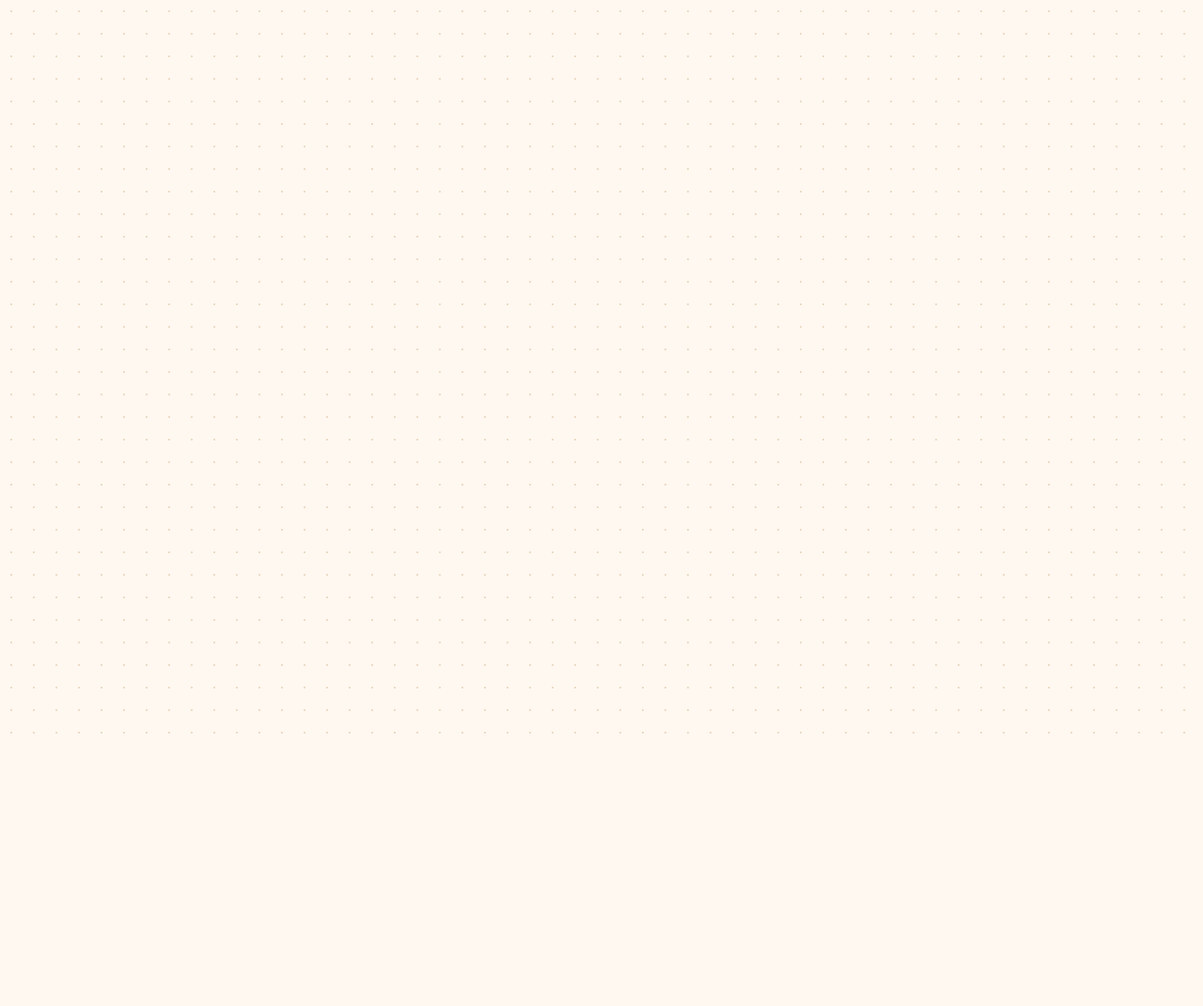
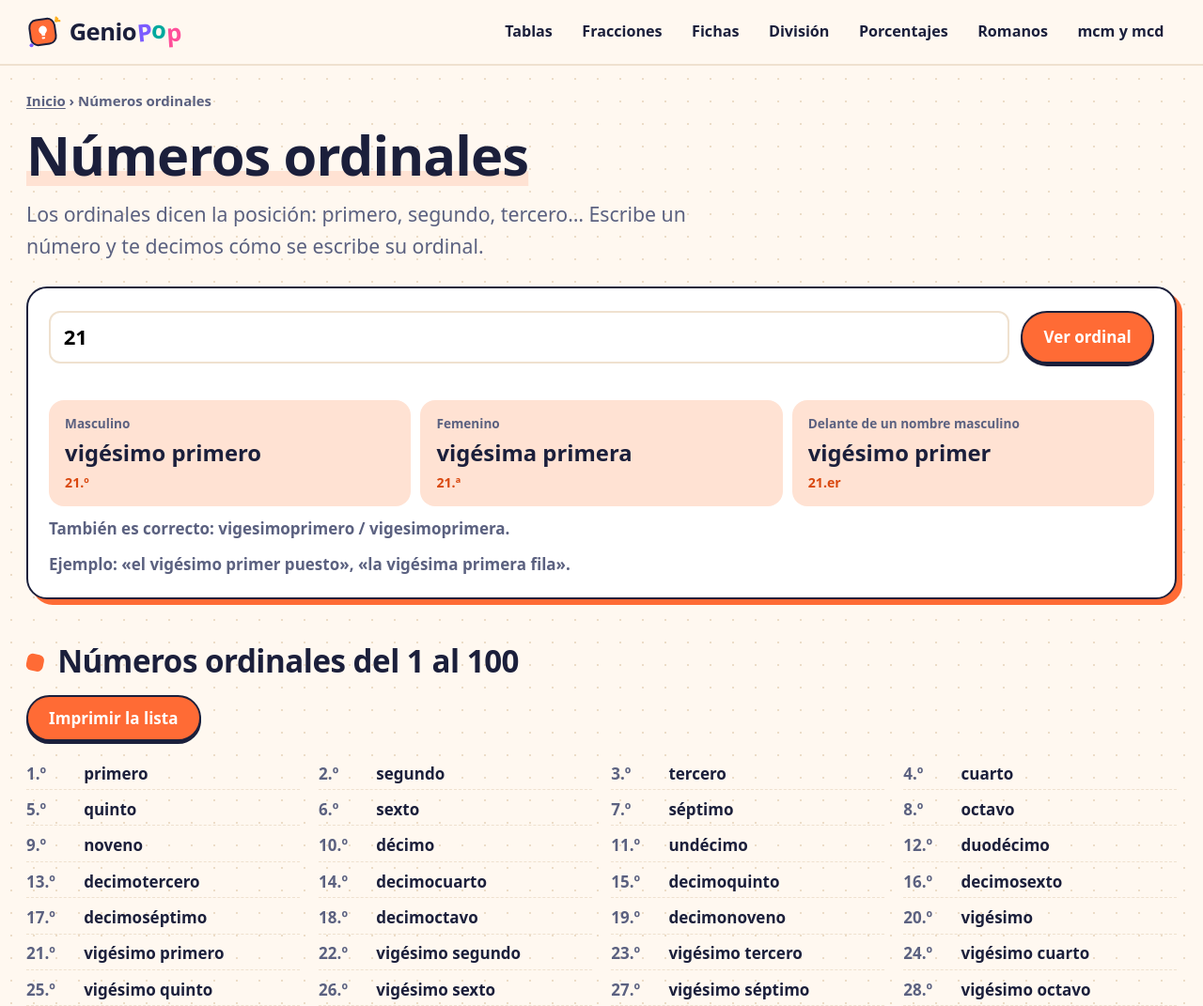
Before and after one commit to alexanderklimin/geniopop, an Astro site: page /es/numeros-ordinales in a window 1280 px wide. Before the commit this address had no page. Shown: the top 1071 px of the page at 94% size. Before the commit the page ends 800 px from the top, so only its background shows below. Built offline with nearby package versions, Linux system fonts and the light colour scheme; Astro itself is replaced by a stand-in of ours.

Commit message:
es: ordinal numbers page with RAE-correct converter
Co-Authored-By: Claude Opus 5.5 <noreply@anthropic.com>

```diff
--- a/src/data/home.js
+++ b/src/data/home.js
@@ -31,7 +31,7 @@ export const HOME = {
       { c: 'tablas', icon: 'grid', title: 'Tablas', links: [['Tablas del 1 al 12', '/es/tablas-de-multiplicar/'], ['Tabla pitagórica', '/es/tabla-pitagorica/'], ['Tabla del 7', '/es/tablas-de-multiplicar/tabla-del-7/'], ['Tabla del 8', '/es/tablas-de-multiplicar/tabla-del-8/'], ['Tabla del 9', '/es/tablas-de-multiplicar/tabla-del-9/']] },
       { c: 'fracciones', icon: 'pizza', title: 'Fracciones', links: [['Qué son las fracciones', '/es/fracciones/'], ['Calculadora', '/es/fracciones/calculadora-de-fracciones/'], ['Suma', '/es/fracciones/suma-de-fracciones/'], ['Resta', '/es/fracciones/resta-de-fracciones/'], ['Multiplicación', '/es/fracciones/multiplicacion-de-fracciones/'], ['División', '/es/fracciones/division-de-fracciones/'], ['Equivalentes', '/es/fracciones/fracciones-equivalentes/'], ['Simplificar', '/es/fracciones/simplificar-fracciones/']] },
       { c: 'calc', icon: 'calc', title: 'Operaciones', links: [['Sumas y restas llevando', '/es/sumas-y-restas-llevando/'], ['Multiplicaciones', '/es/multiplicaciones/'], ['División', '/es/division/'], ['Operaciones combinadas', '/es/operaciones-combinadas/'], ['Potencias', '/es/potencias/'], ['Raíz cuadrada', '/es/raiz-cuadrada/']] },
-      { c: 'calc', icon: 'percent', title: 'Calculadoras', links: [['Porcentajes', '/es/calculadora-de-porcentajes/'], ['Promedio y notas', '/es/calculadora-de-promedio/'], ['Números romanos', '/es/numeros-romanos/'], ['Romanos del 1 al 100', '/es/numeros-romanos/del-1-al-100/'], ['mcm y mcd', '/es/mcm-mcd/'], ['Números primos', '/es/numeros-primos/']] },
+      { c: 'calc', icon: 'percent', title: 'Calculadoras', links: [['Porcentajes', '/es/calculadora-de-porcentajes/'], ['Promedio y notas', '/es/calculadora-de-promedio/'], ['Números romanos', '/es/numeros-romanos/'], ['Romanos del 1 al 100', '/es/numeros-romanos/del-1-al-100/'], ['mcm y mcd', '/es/mcm-mcd/'], ['Números primos', '/es/numeros-primos/'], ['Números ordinales', '/es/numeros-ordinales/']] },
     ],
     coursesTitle: 'Fichas por curso',
     steps: { title: 'Cómo funciona', items: [['Elige el tema', 'Una tabla, una operación o un curso entero.'], ['Practica o resuelve', 'Cada paso se explica con palabras sencillas, como lo haría un profe.'], ['Imprime y corrige', 'Fichas en A4 o carta con la hoja de soluciones aparte.']] },
--- a/src/i18n/ui.js
+++ b/src/i18n/ui.js
@@ -145,7 +145,7 @@ export const NAV = {
 export function sectionOf(pathname) {
   if (/\/(tablas-de-multiplicar|tabla-pitagorica)\//.test(pathname)) return 'tablas';
   if (/\/fracciones\//.test(pathname)) return 'fracciones';
-  if (/\/(division|calculadora-de-porcentajes|numeros-romanos|mcm-mcd|operaciones-combinadas|raiz-cuadrada|potencias|sumas-y-restas-llevando|multiplicaciones|calculadora-de-promedio|numeros-primos)\//.test(pathname)) return 'calc';
+  if (/\/(division|calculadora-de-porcentajes|numeros-romanos|mcm-mcd|operaciones-combinadas|raiz-cuadrada|potencias|sumas-y-restas-llevando|multiplicaciones|calculadora-de-promedio|numeros-primos|numeros-ordinales|regla-de-tres)\//.test(pathname)) return 'calc';
   if (/\/fichas\//.test(pathname)) return 'fichas';
   return 'home';
 }
--- /dev/null
+++ b/src/lib/ordinal-es.js
@@ -0,0 +1,58 @@
+// Spanish ordinal numerals 1–1000 (RAE forms). gender 'm' | 'f'. Also apocope (primer/tercer) and abbreviations.
+const U = ['', 'primero', 'segundo', 'tercero', 'cuarto', 'quinto', 'sexto', 'séptimo', 'octavo', 'noveno'];
+const T = ['', 'décimo', 'vigésimo', 'trigésimo', 'cuadragésimo', 'quincuagésimo', 'sexagésimo', 'septuagésimo', 'octogésimo', 'nonagésimo'];
+const H = ['', 'centésimo', 'ducentésimo', 'tricentésimo', 'cuadringentésimo', 'quingentésimo', 'sexcentésimo', 'septingentésimo', 'octingentésimo', 'noningentésimo'];
+// 13–19 written as one word (RAE: decimotercero…); 11 and 12 have two accepted forms
+const TEEN = { 11: ['undécimo', 'decimoprimero'], 12: ['duodécimo', 'decimosegundo'], 13: 'decimotercero', 14: 'decimocuarto', 15: 'decimoquinto', 16: 'decimosexto', 17: 'decimoséptimo', 18: 'decimoctavo', 19: 'decimonoveno' };
+
+const fem = (w) => w.replace(/o$/, 'a');
+
+function below100(n) {
+  if (n < 10) return [U[n]];
+  if (n === 10) return ['décimo'];
+  if (n < 20) { const t = TEEN[n]; return [Array.isArray(t) ? t[0] : t]; }
+  const t = Math.floor(n / 10), u = n % 10;
+  return u ? [T[t], U[u]] : [T[t]];
+}
+
+export function ordinal(n, gender = 'm') {
+  if (!Number.isInteger(n) || n < 1 || n > 1000) throw new RangeError('Ordinals 1–1000');
+  let words;
+  if (n === 1000) words = ['milésimo'];
+  else {
+    const h = Math.floor(n / 100), rest = n % 100;
+    words = [...(h ? [H[h]] : []), ...(rest ? below100(rest) : [])];
+  }
+  const text = (gender === 'f' ? words.map(fem) : words).join(' ');
+  return text;
+}
+
+// Alternative accepted spellings (RAE): 11/12 forms, and 21–99 written as one word (vigesimoprimero)
+export function alternatives(n, gender = 'm') {
+  const out = [];
+  const r = n % 100;
+  if (r === 11 || r === 12) {
+    const h = Math.floor(n / 100);
+    const alt = (h ? `${H[h]} ` : '') + TEEN[r][1];
+    out.push(gender === 'f' ? alt.split(' ').map(fem).join(' ') : alt);
+  }
+  if (n >= 21 && n <= 99 && n % 10) {
+    const t = Math.floor(n / 10), u = n % 10;
+    const head = T[t].replace('é', 'e');
+    const one = U[u].startsWith('o') ? head.slice(0, -1) + U[u] : head + U[u]; // vigesimoctavo (o + o fuse)
+    out.push(gender === 'f' ? fem(one) : one); // one-word form: only the last element agrees (vigesimoprimera)
+  }
+  return out;
+}
+
+// "primer" / "tercer" before a masculine singular noun (also when they end a compound: vigésimo primer)
+export function apocope(n) {
+  const m = ordinal(n, 'm');
+  return /(primero|tercero)$/.test(m) ? m.replace(/primero$/, 'primer').replace(/tercero$/, 'tercer') : null;
+}
+
+export function abbreviation(n, gender = 'm', apoc = false) {
+  if (gender === 'f') return `${n}.ª`;
+  if (apoc && apocope(n)) return `${n}.er`;
+  return `${n}.º`;
+}
--- /dev/null
+++ b/src/pages/es/numeros-ordinales.astro
@@ -0,0 +1,100 @@
+---
+import Base from '../../layouts/Base.astro';
+import { ordinal, alternatives, apocope, abbreviation } from '../../lib/ordinal-es.js';
+
+const path = '/es/numeros-ordinales/';
+const rows = Array.from({ length: 100 }, (_, i) => i + 1);
+const bigs = [100, 200, 300, 400, 500, 600, 700, 800, 900, 1000];
+const faqs = [
+  { q: '¿Se dice undécimo o decimoprimero?', a: 'Las dos formas son correctas según la RAE: undécimo y decimoprimero, duodécimo y decimosegundo. Undécimo y duodécimo son las tradicionales.' },
+  { q: '¿Es correcto «onceavo piso»?', a: 'No. Onceavo, doceavo o treceavo son partitivos: sirven para fracciones (un onceavo = 1/11). Para el orden se dice undécimo piso, duodécimo piso, decimotercer piso.' },
+  { q: '¿Cuándo se dice primer y tercer?', a: 'Delante de un sustantivo masculino singular, primero y tercero pierden la -o: el primer día, el tercer puesto, el vigésimo primer aniversario. En femenino no cambian: la primera vez, la tercera fila.' },
+  { q: '¿Cómo se abrevian los ordinales?', a: 'Con el número, un punto y la letra final volada: 1.º (primero), 1.ª (primera), 1.er (primer), 3.er (tercer). El punto es obligatorio.' },
+  { q: '¿Cómo se dice el ordinal de 21?', a: 'Vigésimo primero (o vigesimoprimero, en una sola palabra). En femenino, vigésima primera (o vigesimoprimera).' },
+];
+const faq = { '@context': 'https://schema.org', '@type': 'FAQPage', mainEntity: faqs.map((f) => ({ '@type': 'Question', name: f.q, acceptedAnswer: { '@type': 'Answer', text: f.a } })) };
+---
+<Base lang="es" title="Números ordinales del 1 al 100 (y hasta 1000): lista y convertidor"
+  description="Números ordinales en español: convertidor de número a ordinal en masculino y femenino, lista del 1 al 100, abreviaturas (1.º, 1.ª, 1.er) y los errores más comunes."
+  alternates={{ es: path }} crumbs={[{ name: 'Números ordinales', path }]} jsonLd={[faq]}>
+  <h1>Números ordinales</h1>
+  <p class="lead">Los ordinales dicen la posición: primero, segundo, tercero… Escribe un número y te decimos cómo se escribe su ordinal.</p>
+
+  <section class="fx od" data-od>
+    <form class="gl-form" data-od-form novalidate>
+      <input name="n" value="21" inputmode="numeric" maxlength="4" aria-label="Número (1–1000)" />
+      <button class="fx-go">Ver ordinal</button>
+    </form>
+    <p class="fx-err" data-od-err role="alert"></p>
+    <div class="od-out" data-od-out>
+      <div><span>Masculino</span><b>{ordinal(21)}</b><small>{abbreviation(21)}</small></div>
+      <div><span>Femenino</span><b>{ordinal(21, 'f')}</b><small>{abbreviation(21, 'f')}</small></div>
+      <div><span>Delante de un nombre masculino</span><b>{apocope(21)}</b><small>{abbreviation(21, 'm', true)}</small></div>
+    </div>
+    <p class="od-alt" data-od-alt>También es correcto: {alternatives(21).join(', ')} / {alternatives(21, 'f').join(', ')}.</p>
+    <p class="od-ex" data-od-ex>Ejemplo: «el <strong>{apocope(21)}</strong> puesto», «la <strong>{ordinal(21, 'f')}</strong> fila».</p>
+  </section>
+
+  <h2>Números ordinales del 1 al 100</h2>
+  <div class="actions"><button type="button" class="button primary" data-print="table">Imprimir la lista</button></div>
+  <div class="ord" data-print-area="table">{rows.map((n) => <div><span>{n}.º</span><b>{ordinal(n)}</b></div>)}</div>
+
+  <section class="prose">
+    <h2>Centenas y el milésimo</h2>
+    <div class="ord small">{bigs.map((n) => <div><span>{n}.º</span><b>{ordinal(n)}</b></div>)}</div>
+
+    <h2>Cómo se forman</h2>
+    <ul>
+      <li><strong>Del 1 al 10</strong> hay que aprenderlos: primero, segundo, tercero, cuarto, quinto, sexto, séptimo, octavo, noveno y décimo.</li>
+      <li><strong>11 y 12</strong> tienen dos formas: undécimo o decimoprimero, duodécimo o decimosegundo.</li>
+      <li><strong>Del 13 al 19</strong> se escriben en una palabra: decimotercero, decimocuarto… decimonoveno.</li>
+      <li><strong>Desde el 20</strong> se nombra la decena y después la unidad: vigésimo primero, trigésimo quinto, cuadragésimo octavo. También vale juntarlas: vigesimoprimero.</li>
+      <li><strong>Las centenas</strong> van delante: centésimo vigésimo, ducentésimo, quingentésimo.</li>
+      <li><strong>En femenino</strong> cambia la terminación de cada palabra: vigésima primera, centésima décima.</li>
+    </ul>
+
+    <h2>Ordinales y partitivos: no los confundas</h2>
+    <p>Los <strong>ordinales</strong> indican el orden (el undécimo piso, la duodécima edición). Los <strong>partitivos</strong> indican partes de un todo (un onceavo, dos doceavos) y se usan con <a href="/es/fracciones/">fracciones</a>. Decir «el onceavo piso» es un error muy extendido: lo correcto es «el undécimo piso».</p>
+
+    <h2>Dónde se usan</h2>
+    <ul>
+      <li>Puestos en una carrera o un concurso: primer puesto, segunda posición.</li>
+      <li>Pisos y plantas: tercer piso, quinta planta.</li>
+      <li>Cursos: 1.º de primaria, 3.er grado, 4.º básico.</li>
+      <li>Aniversarios y ediciones: quincuagésimo aniversario, vigésima edición.</li>
+      <li>Con los siglos y los reyes, en cambio, a partir del 10 se suele usar el cardinal: siglo XXI (veintiuno), Alfonso XIII (trece).</li>
+    </ul>
+  </section>
+
+  <section class="prose">
+    <h2>Preguntas frecuentes</h2>
+    <dl class="faq">{faqs.map((f) => <><dt>{f.q}</dt><dd>{f.a}</dd></>)}</dl>
+  </section>
+</Base>
+<script>
+  import { ordinal, alternatives, apocope, abbreviation } from '../../lib/ordinal-es.js';
+  const root = document.querySelector('[data-od]');
+  root.querySelector('[data-od-form]').addEventListener('submit', (e) => {
+    e.preventDefault();
+    const err = root.querySelector('[data-od-err]'); err.textContent = '';
+    const n = Number(e.target.elements.n.value.trim());
+    if (!Number.isInteger(n) || n < 1 || n > 1000) { err.textContent = 'Escribe un número entero del 1 al 1000.'; root.querySelector('[data-od-out]').innerHTML = ''; root.querySelector('[data-od-alt]').textContent = ''; root.querySelector('[data-od-ex]').textContent = ''; return; }
+    const ap = apocope(n);
+    root.querySelector('[data-od-out]').innerHTML = `<div><span>Masculino</span><b>${ordinal(n)}</b><small>${abbreviation(n)}</small></div><div><span>Femenino</span><b>${ordinal(n, 'f')}</b><small>${abbreviation(n, 'f')}</small></div>${ap ? `<div><span>Delante de un nombre masculino</span><b>${ap}</b><small>${abbreviation(n, 'm', true)}</small></div>` : ''}`;
+    const alt = alternatives(n), altF = alternatives(n, 'f');
+    root.querySelector('[data-od-alt]').textContent = alt.length ? `También es correcto: ${alt.join(', ')} / ${altF.join(', ')}.` : '';
+    root.querySelector('[data-od-ex]').innerHTML = `Ejemplo: «el <strong>${ap ?? ordinal(n)}</strong> puesto», «la <strong>${ordinal(n, 'f')}</strong> fila».`;
+  });
+</script>
+<style is:global>
+  .od-out { display: grid; grid-template-columns: repeat(auto-fit, minmax(min(13rem, 100%), 1fr)); gap: 0.6rem; margin-top: 0.6rem; }
+  .od-out div { display: grid; gap: 0.1rem; padding: 0.8rem 1rem; border-radius: 16px; background: var(--accent-soft); }
+  .od-out span { font-size: 0.8rem; font-weight: 800; color: var(--muted); }
+  .od-out b { font-size: 1.4rem; font-weight: 900; }
+  .od-out small { font-weight: 800; color: var(--accent-dark); }
+  .od-alt, .od-ex { color: var(--muted); font-weight: 700; margin: 0.6rem 0 0; }
+  .ord { display: grid; grid-template-columns: repeat(auto-fill, minmax(min(15rem, 100%), 1fr)); gap: 0.2rem 1.2rem; }
+  .ord div { display: flex; gap: 0.6rem; padding: 0.2rem 0; border-bottom: 1px dashed var(--line); }
+  .ord span { min-width: 3rem; color: var(--muted); font-weight: 800; font-variant-numeric: tabular-nums; }
+  @media print { .ord { grid-template-columns: repeat(3, 1fr); font-size: 9pt; gap: 0 5mm; } }
+</style>
```
Also changed, not shown: src/lib/ordinal-es.test.js (added, +41 -0 lines), CHANGELOG.md.
